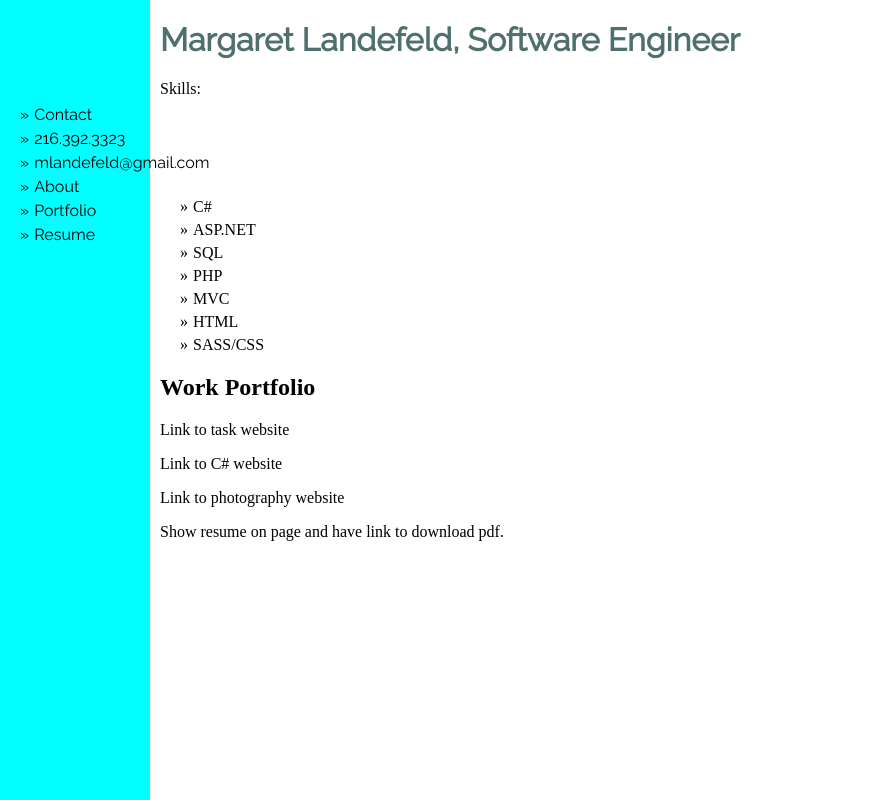
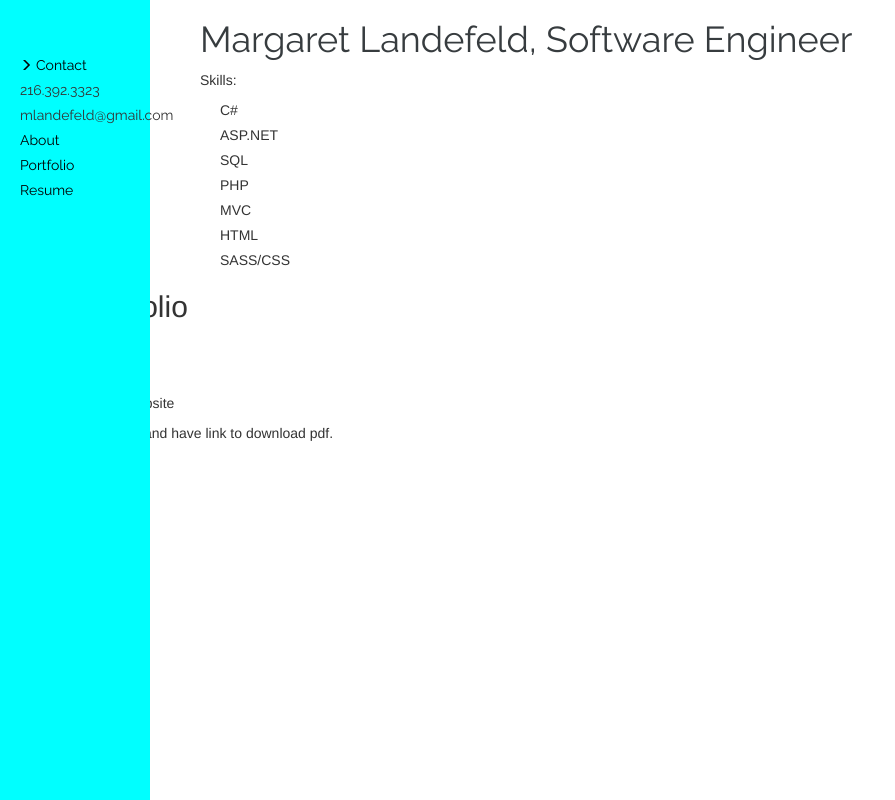
Before and after one commit to mlandefeld/mlandefeld.github.io, a plain HTML site: page index.html in a window 1280 px wide. Shown: the whole page, without its empty margins (0-895 px from the left). Drawn offline with nearby package versions, Linux system fonts and the light colour scheme.

Commit message:
updates to style

```diff
--- a/css/stylesheet.css
+++ b/css/stylesheet.css
@@ -4,7 +4,8 @@ margin-left: 160px;
 }
 header{
     font-family: 'Raleway', sans-serif;
-    color: #50706D;
+    color: #373C3F;
+    padding-left: 200px;
 }
 ul{
     list-style-type: none;
@@ -24,16 +25,15 @@ a:hover{
 li{
     margin-top: 5px;
 }
-ul li:before {
-    content: "\00BB";
-    margin-right: 5px;
-}
 ul li:after{
     -webkit-transform: rotate(90deg);
     -moz-transform: rotate(90deg);
     -o-transform: rotate(90deg);
     -ms-transform: rotate(90deg);
     transform: rotate(90deg);
+}
+.dropdown{
+    margin-top: 50px;
 }
 .dropdown ul{
     position: relative;
@@ -66,3 +66,10 @@ nav{
     background-color: aqua;
 
 }
+.skills-list{
+    margin-left: 200px;
+}
+.glyphicon{
+    font-size: 12px;
+    padding-right: 4px;
+}
--- a/index.html
+++ b/index.html
@@ -1,13 +1,16 @@
 <!DOCTYPE html>
 <html>
 	<head>
-		<meta charset = "UTF-8">
+        <meta charset="utf-8">
+        <meta http-equiv="X-UA-Compatible" content="IE=edge">
+        <meta name="viewport" content="width=device-width, initial-scale=1">
 		<title>Margaret Landefeld</title>
 		<link rel="stylesheet" type="text/css" href="css/stylesheet.css">
         <link href='https://fonts.googleapis.com/css?family=Raleway:400' rel='stylesheet' type='text/css'>
+        <link rel="stylesheet" href="https://maxcdn.bootstrapcdn.com/bootstrap/3.3.6/css/bootstrap.min.css" integrity="sha384-1q8mTJOASx8j1Au+a5WDVnPi2lkFfwwEAa8hDDdjZlpLegxhjVME1fgjWPGmkzs7" crossorigin="anonymous">
 	</head>
 	<body>
-        <div class="container">
+        <div>
             <header>
                 <!--Side bar header with phone number and email sticy on the left side-->
                 <h1>Margaret Landefeld, Software Engineer</h1>
@@ -18,7 +21,7 @@
             <nav>
                 <div class="dropdown">
                     <ul>
-                        <li><a href="/contact.html">Contact</a></li>
+                        <li><a href="/contact.html"><span class="glyphicon glyphicon-menu-right"></span>Contact</a></li>
                             <li class="menu-dropdown">216.392.3323</li>
                             <li class="menu-dropdown">mlandefeld@gmail.com</li>
                         <li><a href="/about.html">About</a></li><!--link to part of page with this info, will scroll down to part of page-->
@@ -28,6 +31,8 @@
                 </div>
             </nav>
         </div>
+
+        <div class="skills-list">
             <p>Skills:</p>
             <ul>
                 <li>C#</li>
@@ -38,11 +43,16 @@
                 <li>HTML</li>
                 <li>SASS/CSS</li>
             </ul>
+        </div>
+
         <!--Have a slider for screenshots of pictures from website in adition to links and link to github repository to view coded-->
         <h2>Work Portfolio</h2>
         <p>Link to task website</p>
         <p>Link to C# website</p>
         <p>Link to photography website</p>
         <p>Show resume on page and have link to download pdf.</p>
+
+        <script src="https://ajax.googleapis.com/ajax/libs/jquery/1.11.3/jquery.min.js"></script>
+        <script src="https://maxcdn.bootstrapcdn.com/bootstrap/3.3.6/js/bootstrap.min.js" integrity="sha384-0mSbJDEHialfmuBBQP6A4Qrprq5OVfW37PRR3j5ELqxss1yVqOtnepnHVP9aJ7xS" crossorigin="anonymous"></script>
 	</body>
 </html>
```
Lines whose indentation alone changed are shown as unchanged.
